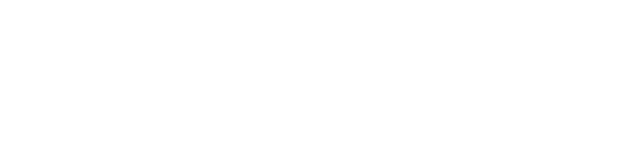
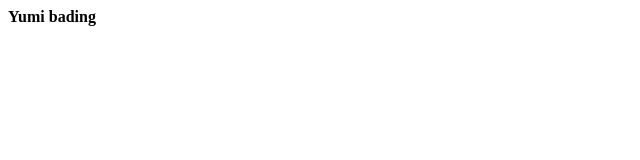
Before and after one commit to aarondelen/web-app-test, a plain HTML site: page index.html in a window 1280 px wide. Shown: the whole page, without its empty margins (0-640 px from the left). Drawn offline with Linux system fonts and the light colour scheme.

Commit message:
Yumi h4 Revision

```diff
--- a/index.html
+++ b/index.html
@@ -5,6 +5,6 @@
   <title>Document</title>
 </head>
 <body>
-
+  <h4>Yumi bading</h4>
 </body>
 </html>
```
